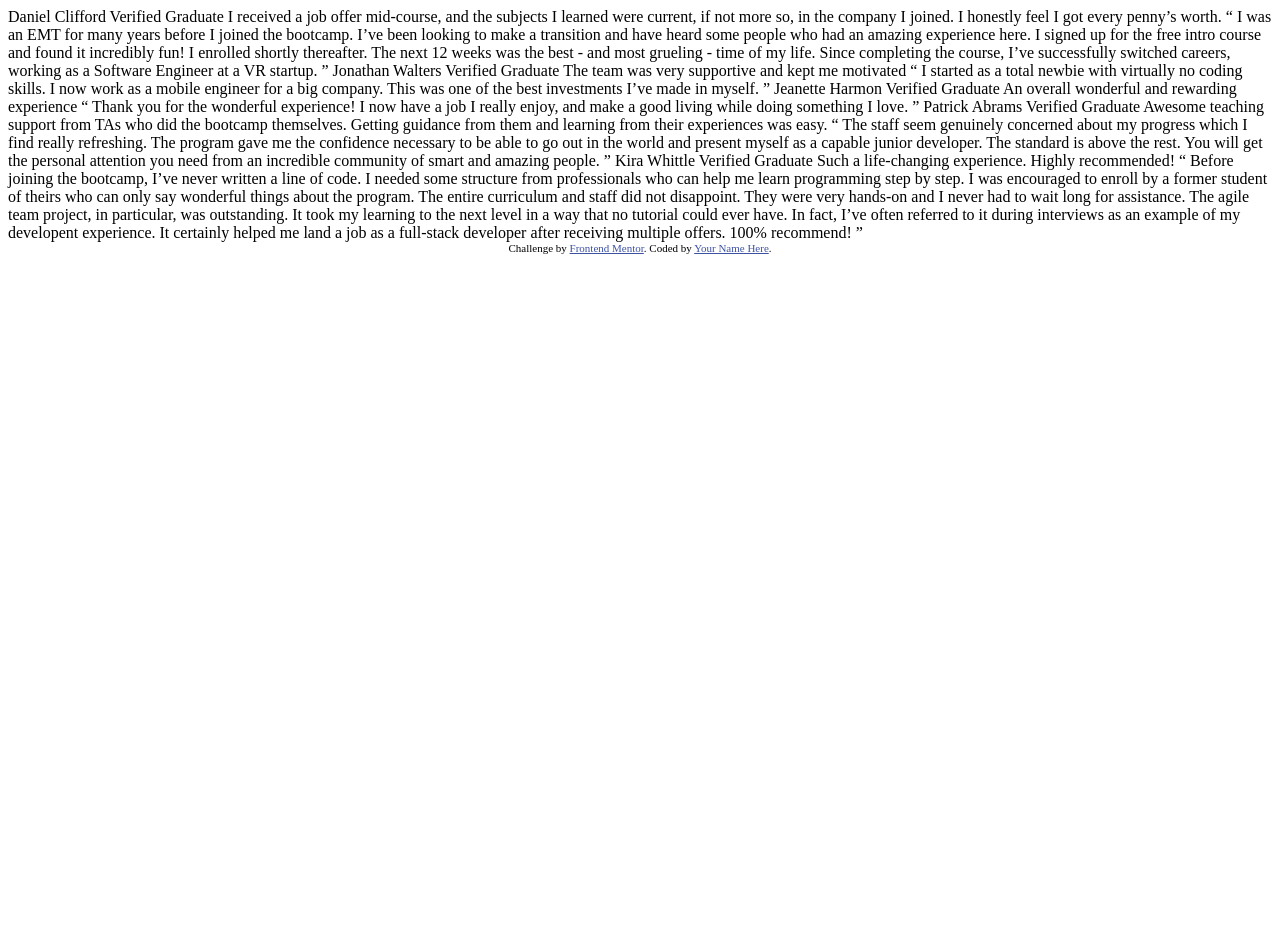
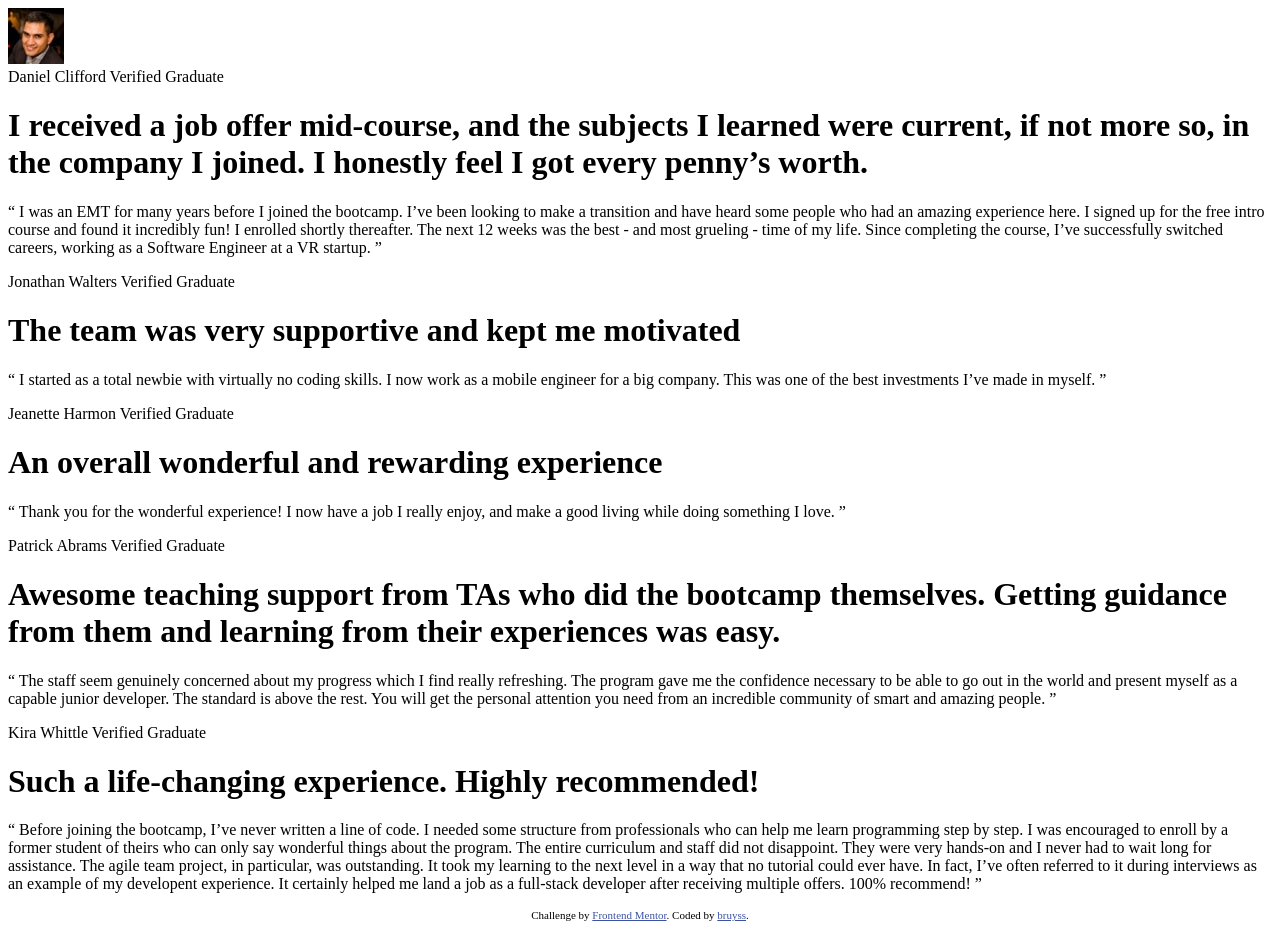
Before and after one commit to bruyss/testimonials-grid-section-main, a plain HTML site: page index.html in a window 1280 px wide. Before the commit the page ends 800 px from the top, so only its background shows below. Drawn offline with Linux system fonts and the light colour scheme.

Commit message:
First divs

```diff
--- a/index.html
+++ b/index.html
@@ -1,8 +1,10 @@
 <!DOCTYPE html>
 <html lang="en">
+
 <head>
   <meta charset="UTF-8">
-  <meta name="viewport" content="width=device-width, initial-scale=1.0"> <!-- displays site properly based on user's device -->
+  <meta name="viewport" content="width=device-width, initial-scale=1.0">
+  <!-- displays site properly based on user's device -->
 
   <link rel="icon" type="image/png" sizes="32x32" href="./images/favicon-32x32.png">
 
@@ -10,55 +12,86 @@
 
   <!-- Feel free to remove these styles or customise in your own stylesheet 👍 -->
   <style>
-    .attribution { font-size: 11px; text-align: center; }
-    .attribution a { color: hsl(228, 45%, 44%); }
+    .attribution {
+      font-size: 11px;
+      text-align: center;
+    }
+
+    .attribution a {
+      color: hsl(228, 45%, 44%);
+    }
   </style>
 </head>
+
 <body>
+
+  <div class="grid-container">
+
+    <div>
+      <div class="name-card">
+        <img src="images/image-daniel.jpg" alt="Daniel">
+        <div>
           Daniel Clifford
           Verified Graduate
-
-  I received a job offer mid-course, and the subjects I learned were current, if not more so,
-  in the company I joined. I honestly feel I got every penny’s worth.
-
+        </div>
+      </div>
+      <h1>I received a job offer mid-course, and the subjects I learned were current, if not more so,
+        in the company I joined. I honestly feel I got every penny’s worth.</h1>
+      <p>
         “ I was an EMT for many years before I joined the bootcamp. I’ve been looking to make a
         transition and have heard some people who had an amazing experience here. I signed up
         for the free intro course and found it incredibly fun! I enrolled shortly thereafter.
         The next 12 weeks was the best - and most grueling - time of my life. Since completing
         the course, I’ve successfully switched careers, working as a Software Engineer at a VR startup. ”
+      </p>
+    </div>
 
+    <div>
+      <div class="name-card">
         Jonathan Walters
         Verified Graduate
-
-  The team was very supportive and kept me motivated
-
+      </div>
+      <h1>The team was very supportive and kept me motivated</h1>
+      <p>
         “ I started as a total newbie with virtually no coding skills. I now work as a mobile engineer
         for a big company. This was one of the best investments I’ve made in myself. ”
+      </p>
+    </div>
 
+    <div>
+      <div class="name-card">
         Jeanette Harmon
         Verified Graduate
-
-  An overall wonderful and rewarding experience
-
+      </div>
+      <h1>An overall wonderful and rewarding experience</h1>
+      <p>
         “ Thank you for the wonderful experience! I now have a job I really enjoy, and make a good living
         while doing something I love. ”
+      </p>
+    </div>
 
+    <div>
+      <div class="name-card">
         Patrick Abrams
         Verified Graduate
-
-  Awesome teaching support from TAs who did the bootcamp themselves. Getting guidance from them and
-  learning from their experiences was easy.
-
+      </div>
+      <h1>Awesome teaching support from TAs who did the bootcamp themselves. Getting guidance from them and
+        learning from their experiences was easy.</h1>
+      <p>
         “ The staff seem genuinely concerned about my progress which I find really refreshing. The program
         gave me the confidence necessary to be able to go out in the world and present myself as a capable
         junior developer. The standard is above the rest. You will get the personal attention you need from
         an incredible community of smart and amazing people. ”
+      </p>
+    </div>
 
+    <div>
+      <div class="name-card">
         Kira Whittle
         Verified Graduate
-
-  Such a life-changing experience. Highly recommended!
-
+      </div>
+      <h1>Such a life-changing experience. Highly recommended!</h1>
+      <p>
         “ Before joining the bootcamp, I’ve never written a line of code. I needed some structure from
         professionals who can help me learn programming step by step. I was encouraged to enroll by a former
         student of theirs who can only say wonderful things about the program. The entire curriculum and staff
@@ -67,10 +100,15 @@
         could ever have. In fact, I’ve often referred to it during interviews as an example of my developent
         experience. It certainly helped me land a job as a full-stack developer after receiving multiple offers.
         100% recommend! ”
+      </p>
+    </div>
+
+  </div>
 
   <div class="attribution">
     Challenge by <a href="https://www.frontendmentor.io?ref=challenge" target="_blank">Frontend Mentor</a>.
-    Coded by <a href="#">Your Name Here</a>.
+    Coded by <a href="#">bruyss</a>.
   </div>
 </body>
+
 </html>
```
Lines whose indentation alone changed are shown as unchanged.
